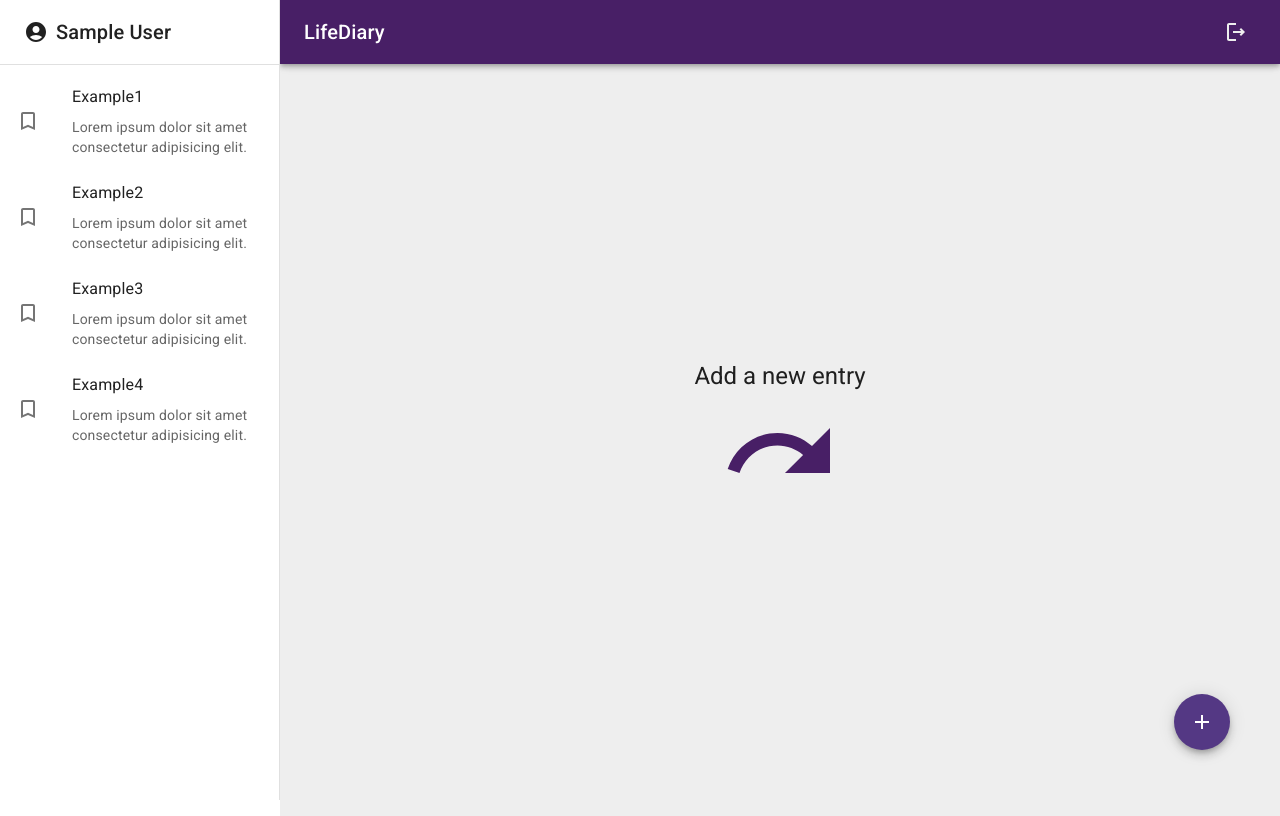
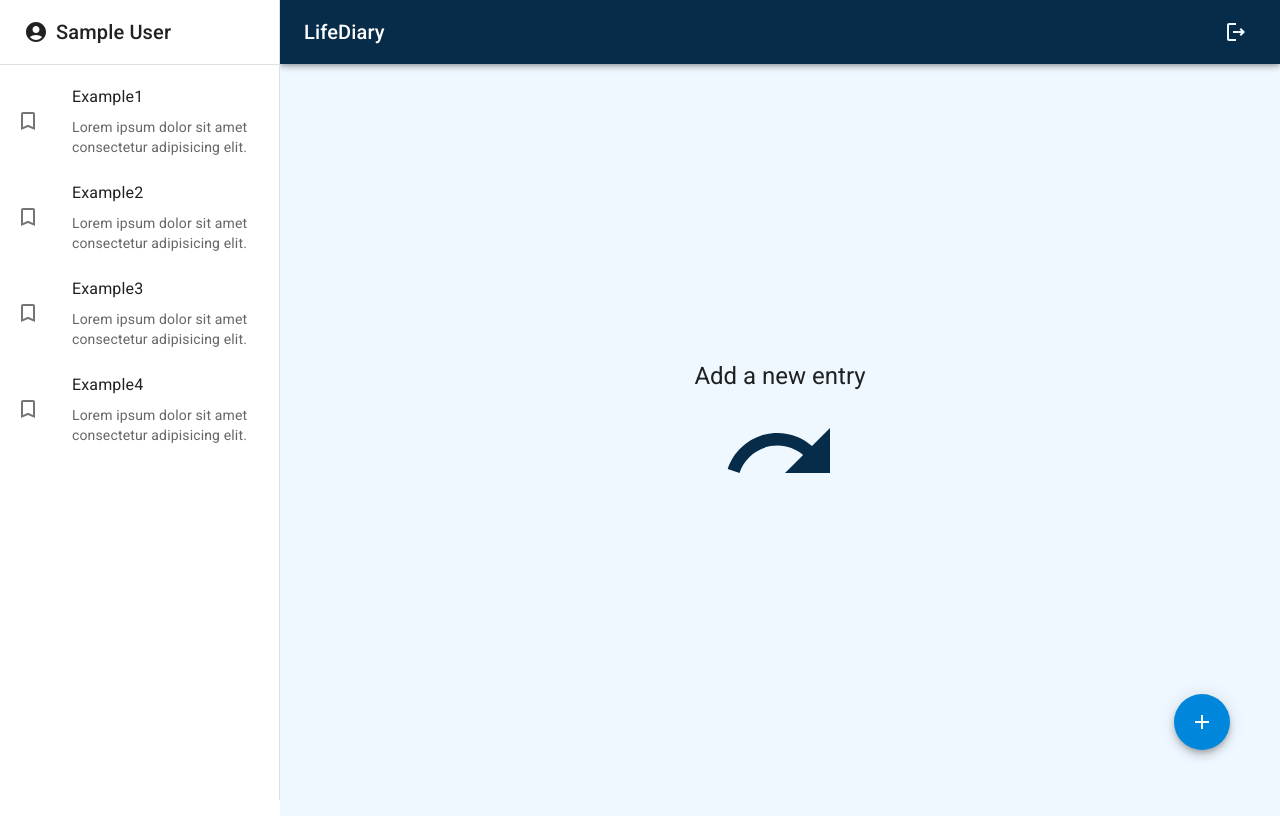
Before and after one commit to MartinezFabian/LifeDiary-React, a React (Vite) app: page / in a window 1280 px wide. Built offline with nearby package versions, Linux system fonts and the light colour scheme; no server answers; sample sign-in values are in the browser's storage.

Commit message:
Feat: Add animations

```diff
--- a/package.json
+++ b/package.json
@@ -15,6 +15,7 @@
     "@mui/icons-material": "^5.14.13",
     "@mui/material": "^5.14.13",
     "@reduxjs/toolkit": "^1.9.7",
+    "animate.css": "^4.1.1",
     "firebase": "^10.5.2",
     "react": "^18.2.0",
     "react-dom": "^18.2.0",
--- a/src/LifeDiary/layout/LifeDiaryLayout.jsx
+++ b/src/LifeDiary/layout/LifeDiaryLayout.jsx
@@ -14,7 +14,7 @@ export const LifeDiaryLayout = ({ children }) => {
     setMobileOpen(!mobileOpen);
   };
   return (
-    <Box sx={{ display: 'flex' }}>
+    <Box sx={{ display: 'flex' }} className="animate__animated animate__fadeIn  animate__faster">
       <Navbar drawerWidth={drawerWidth} handleDrawerToggle={handleDrawerToggle}></Navbar>
 
       <SideBar
--- a/src/auth/layout/AuthLayout.jsx
+++ b/src/auth/layout/AuthLayout.jsx
@@ -1,4 +1,5 @@
 import { Grid, Typography } from '@mui/material';
+import 'animate.css';
 
 export const AuthLayout = ({ children, title = '' }) => {
   return (
@@ -11,6 +12,7 @@ export const AuthLayout = ({ children, title = '' }) => {
       sx={{ minHeight: '100vh', backgroundColor: 'primary.main', padding: 4 }}
     >
       <Grid
+        className="animate__animated animate__fadeIn  animate__faster"
         item
         xs={3}
         sx={{ backgroundColor: 'white', padding: 3, borderRadius: 2, width: { sm: 400, md: 500 } }}
--- a/src/theme/AppTheme.jsx
+++ b/src/theme/AppTheme.jsx
@@ -6,16 +6,16 @@ export const AppTheme = ({ children }) => {
   const theme = createTheme({
     palette: {
       primary: {
-        main: '#481f66',
+        main: '#072c4a',
       },
       secondary: {
-        main: '#543884',
+        main: '#0087db',
       },
       error: {
         main: red.A700,
       },
       grey: {
-        main: grey[200],
+        main: '#f0f8ff',
       },
     },
   });
```
Also changed, not shown: 2 other files (tests, documents, lock files or other folders).
